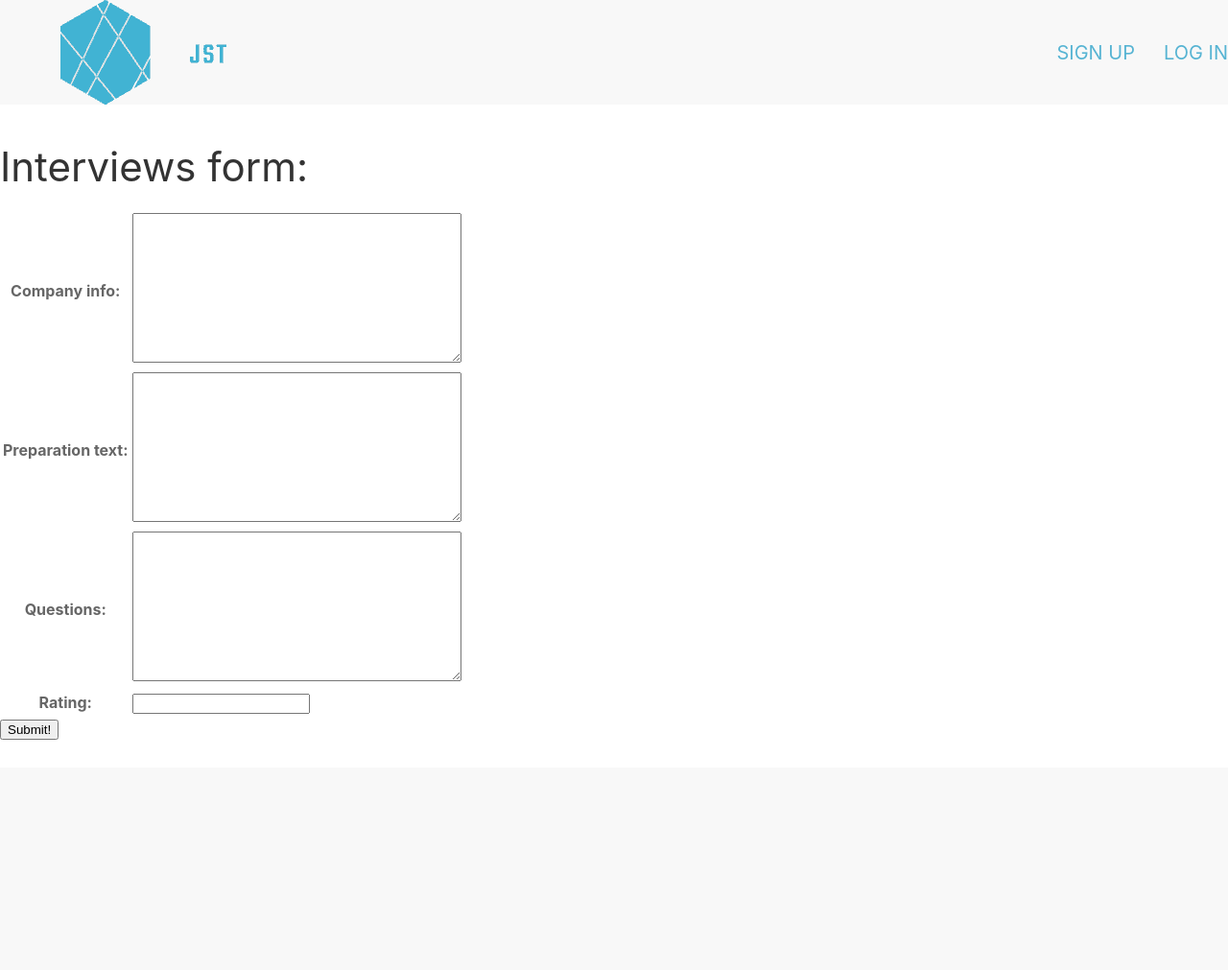
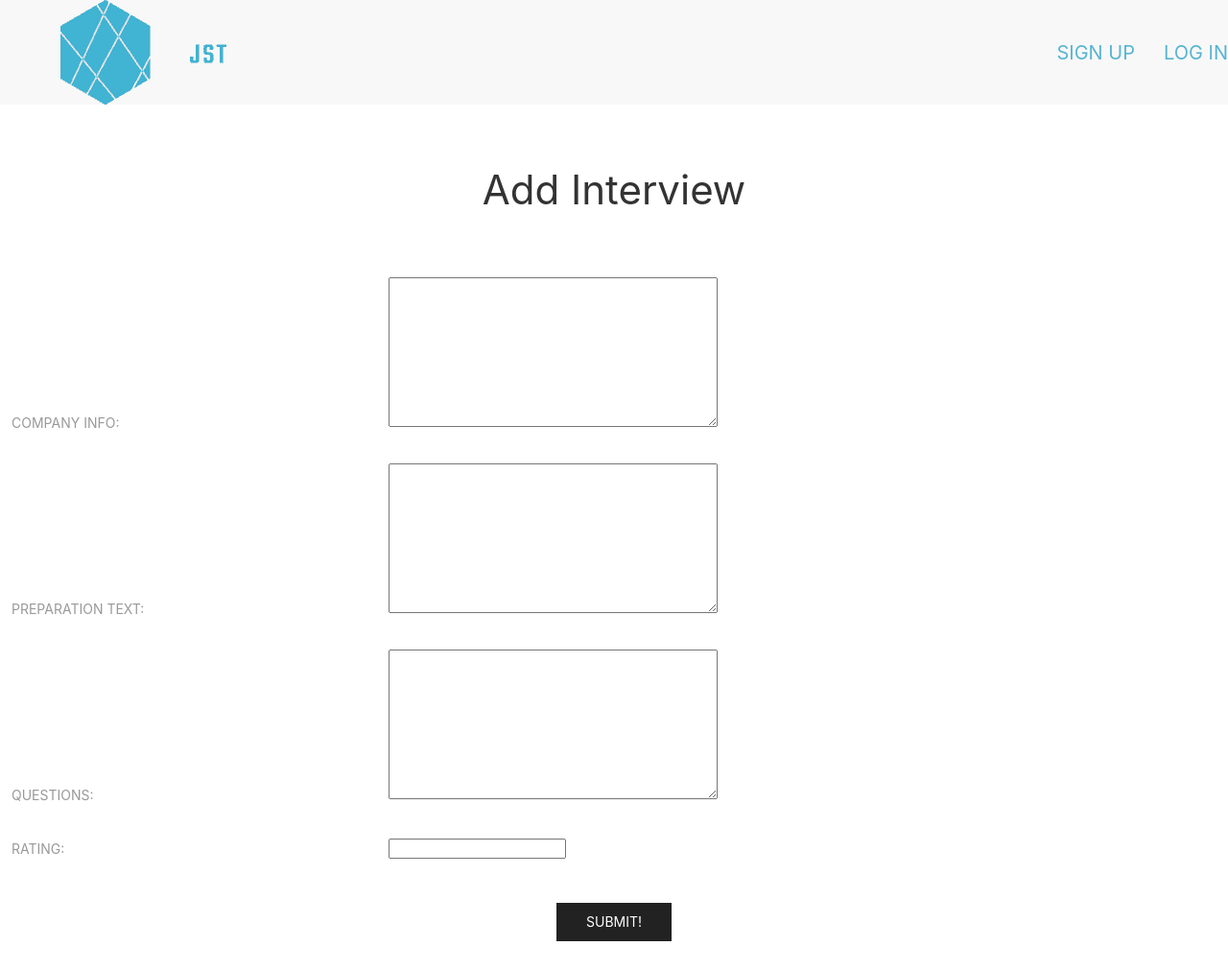
Before and after one commit to rperillo1/Job-Search-Tracker, a Django app: page /applications/1/interview/form/ in a window 1280 px wide. Shown: the whole page at 96% size. Before the commit the page ends 771 px from the top, so only its background shows below. Run offline with Django 3.2, Linux system fonts and the light colour scheme; some libraries are stand-ins or nearby versions.

Commit message:
interview form fix

```diff
--- a/main_app/templates/interviews/form.html
+++ b/main_app/templates/interviews/form.html
@@ -1,15 +1,17 @@
 {% extends 'base.html' %}
 {% block content %}
 
-<h1>Interviews form:</h1>
+<div class="uk-grid app-form">
+  <h1 class="uk-align-center">Add Interview</h1>
+</div>
 <form action="{% url 'interview_create' application_id %}" method="post">
   <!-- Django requires the following for security purposes -->
   {% csrf_token %}
-  <table>
+  <table class="uk-table">
     <!-- Render the inputs inside of <tr>s & <td>s -->
     {{ interview.as_table }}
   </table>
-  <input type="submit" value="Submit!" class="btn">
+  <input type="submit" value="Submit!" class="uk-button uk-button-secondary uk-align-center">
 </form>
 
 
```
